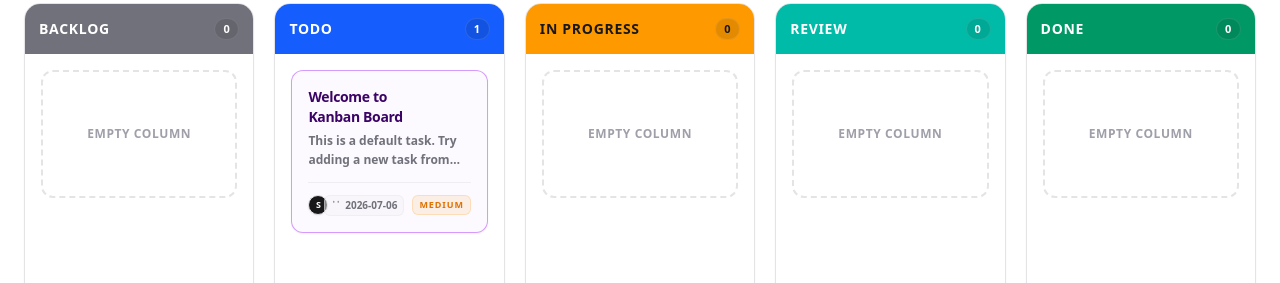
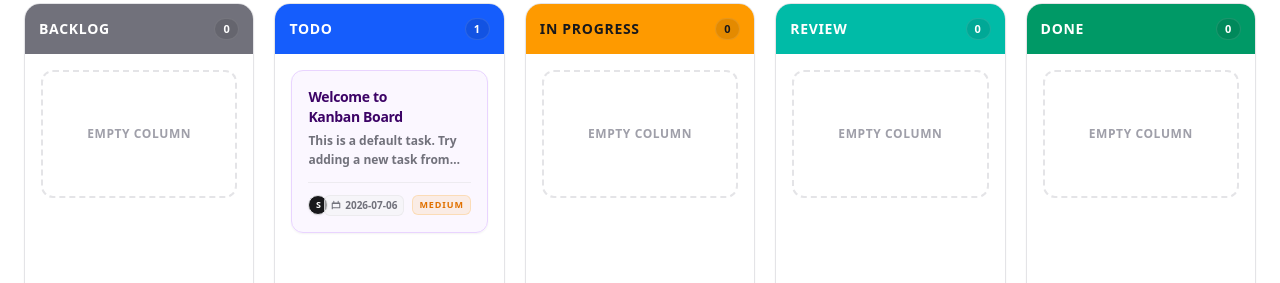
Before and after one commit to ksajjadhossen/taskflow, a Next.js app: page / in a window 1280 px wide. Both pictures are taken after typing "Sample", "name@example.com" into the empty fields and a click on the button "ENTER WORKSPACE". Shown: the part 181-464 px from the top of the page. Built offline with nearby package versions, Linux system fonts and the light colour scheme.

Commit message:
readme file created with live link and github link with details

```diff
--- a/src/components/kanban/Card.tsx
+++ b/src/components/kanban/Card.tsx
@@ -13,7 +13,7 @@ export default function Card({ task, onCardClick }: CardProps) {
       case "HIGH":
         return {
           cardBg:
-            "bg-teal-50/60 dark:bg-teal-950/20 border-teal-600/40 dark:border-teal-500/30",
+            "bg-teal-50/75 dark:bg-teal-950/20 border-teal-200 dark:border-teal-500/30",
           badgeBg:
             "bg-rose-500/10 text-rose-600 dark:text-rose-400 border-rose-500/20",
           textColor: "text-teal-950 dark:text-teal-100",
@@ -21,7 +21,7 @@ export default function Card({ task, onCardClick }: CardProps) {
       case "MEDIUM":
         return {
           cardBg:
-            "bg-purple-50/60 dark:bg-purple-950/20 border-purple-600/40 dark:border-purple-500/30",
+            "bg-purple-50/75 dark:bg-purple-950/20 border-purple-200 dark:border-purple-500/30",
           badgeBg:
             "bg-amber-500/10 text-amber-600 dark:text-amber-400 border-amber-500/20",
           textColor: "text-purple-950 dark:text-purple-100",
@@ -29,7 +29,7 @@ export default function Card({ task, onCardClick }: CardProps) {
       default:
         return {
           cardBg:
-            "bg-blue-50/40 dark:bg-blue-950/10 border-blue-200 dark:border-blue-900/50",
+            "bg-blue-50/60 dark:bg-blue-950/10 border-blue-100 dark:border-blue-900/50",
           badgeBg:
             "bg-zinc-500/10 text-zinc-600 dark:text-zinc-400 border-zinc-500/20",
           textColor: "text-zinc-900 dark:text-zinc-100",
@@ -58,6 +58,7 @@ export default function Card({ task, onCardClick }: CardProps) {
   const handleDragStart = (e: React.DragEvent) => {
     e.dataTransfer.setData("text/plain", task.id);
   };
+  console.log("here is the task", task);
 
   const assigneeName = getAssigneeName();
   const avatarLetter = assigneeName.charAt(0).toUpperCase();
@@ -128,7 +129,7 @@ export default function Card({ task, onCardClick }: CardProps) {
         {task.description}
       </p>
 
-      <div className="w-full h-px bg-black/5 dark:bg-white/5 mb-3" />
+      <div className="w-full h-px bg-zinc-200/60 dark:bg-white/5 mb-3" />
 
       <div className="flex items-center justify-between gap-2">
         <div className="flex items-center gap-1.5 min-w-0">
@@ -143,7 +144,7 @@ export default function Card({ task, onCardClick }: CardProps) {
         </div>
 
         {task.dueDate && (
-          <div className="flex items-center gap-1 text-[10px] font-bold text-zinc-500 dark:text-zinc-400/85 bg-zinc-100/50 dark:bg-zinc-800/40 px-1.5 py-0.5 rounded-md border border-zinc-200/40 dark:border-zinc-700/30 shrink-0">
+          <div className="flex items-center gap-1 text-[10px] font-bold text-zinc-500 dark:text-zinc-400/85 bg-zinc-100/60 dark:bg-zinc-800/40 px-1.5 py-0.5 rounded-md border border-zinc-200/60 dark:border-zinc-700/30 shrink-0">
             <svg
               xmlns="http://www.w3.org/2000/svg"
               fill="none"
@@ -155,13 +156,12 @@ export default function Card({ task, onCardClick }: CardProps) {
               <path
                 strokeLinecap="round"
                 strokeLinejoin="round"
-                d="M6.75 3v2.25M17.25 3v2.25M3v18.75h18V7.5H3v13.25zm2.25-10.5h13.5"
+                d="M6.75 3v2.25M17.25 3v2.25M3 18.75h18V7.5H3v13.25zm2.25-10.5h13.5"
               />
             </svg>
             <span>{task.dueDate}</span>
           </div>
         )}
-
         <span
           className={`text-[9px] font-black tracking-widest uppercase px-1.5 py-0.5 rounded-md border shrink-0 ${styles.badgeBg}`}
         >
```
